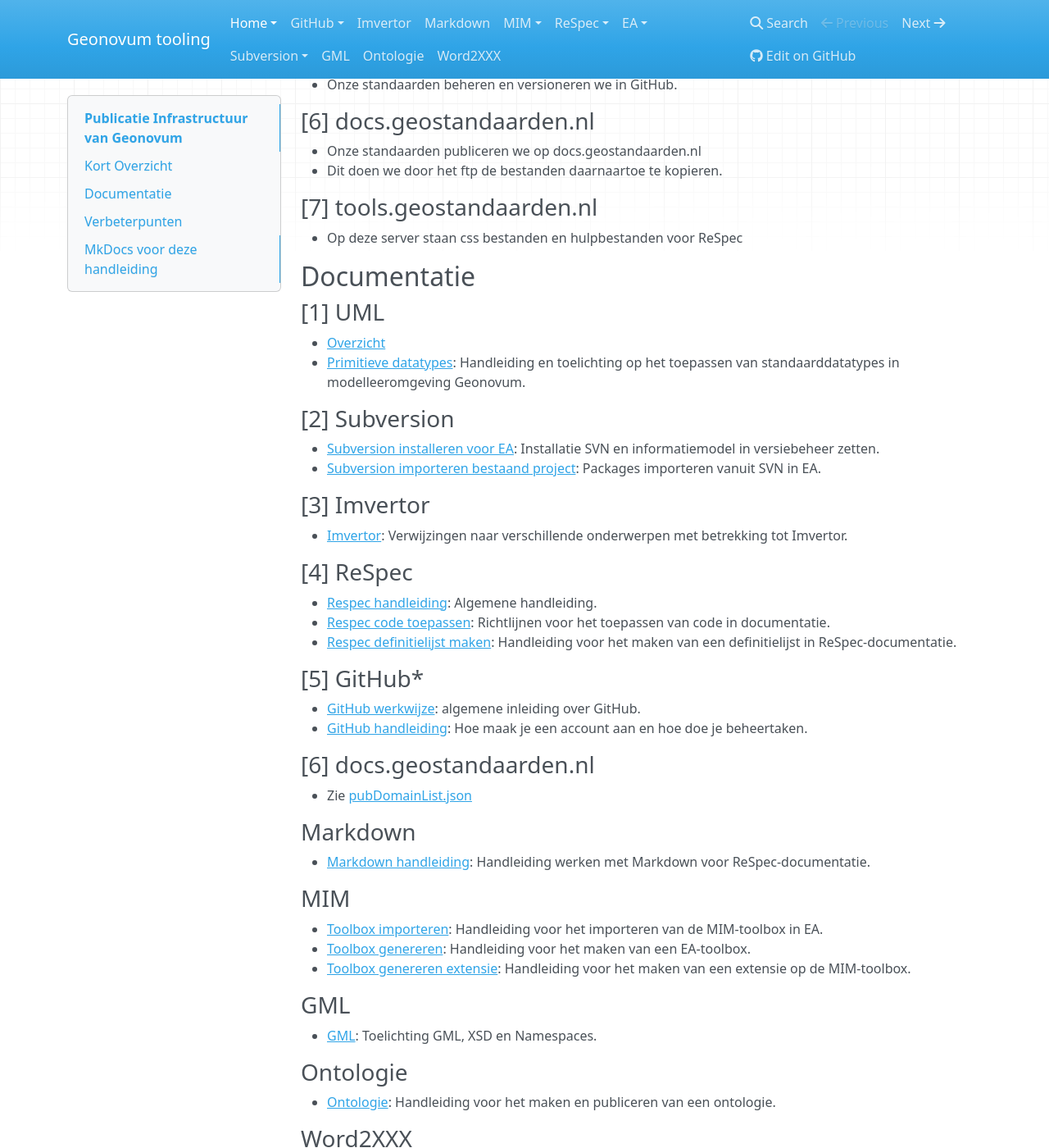
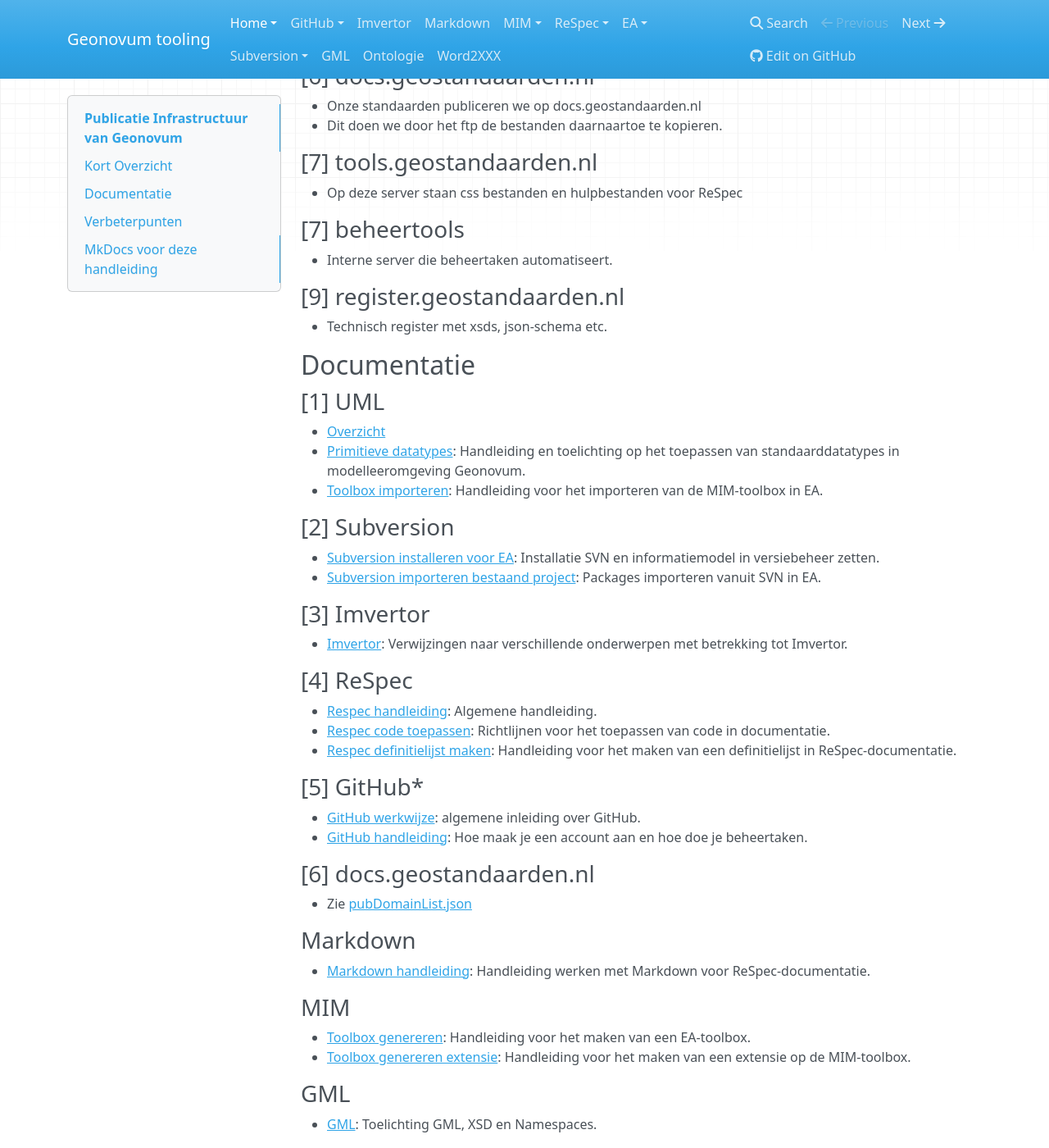
Before and after one commit to Geonovum/handleiding-tooling, an MkDocs documentation site: the page built from docs/index.md, in a window 1280 px wide and 1400 px high, scrolled down 1877 px. Shown: the whole window at 82% size. Built offline with MkDocs 1.6.1, drawn with Linux system fonts in a browser that asks for light colours; nearby versions of some CDN libraries.

Commit message:
nieuw diagram en bijbehorende teksten bijgewerkt

```diff
--- a/docs/index.md
+++ b/docs/index.md
@@ -45,6 +46,14 @@ Dit is de publicatie infrstructuur van Geonovum. Onder het architectuurplaatje s
 
 - Op deze server staan css bestanden en hulpbestanden voor ReSpec
 
+### [7] beheertools
+
+- Interne server die beheertaken automatiseert.
+
+### [9] register.geostandaarden.nl
+
+- Technisch register met xsds, json-schema etc.
+
 ## Documentatie
 
 ### [1] UML
@@ -97,10 +106,12 @@ Dit is de publicatie infrstructuur van Geonovum. Onder het architectuurplaatje s
 ### GML
 
 - [GML](GML.md): Toelichting GML, XSD en Namespaces.
+
 ### Ontologie
 
 - [Ontologie](Handleiding-ontologie-maken-en-publiceren.md): Handleiding
     voor het maken en publiceren van een ontologie.
+
 ### Word2XXX
 
 - [Word2werkversie](WordConversies.md)
```
Also changed, not shown: other parts of docs/index.md (+4 -3 lines), docs/media/PublicatieInfrastructuurGeonovum.drawio.svg.
